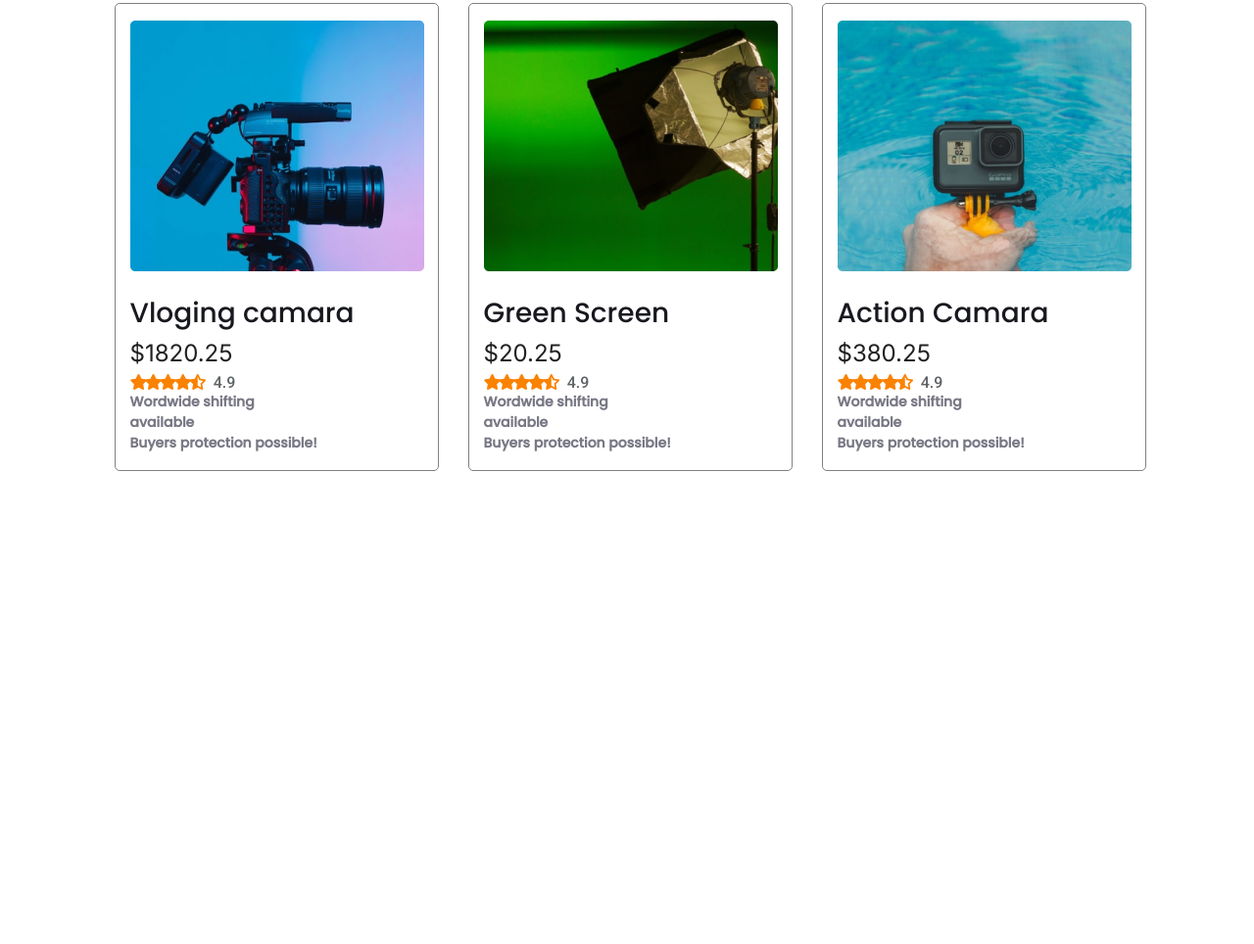
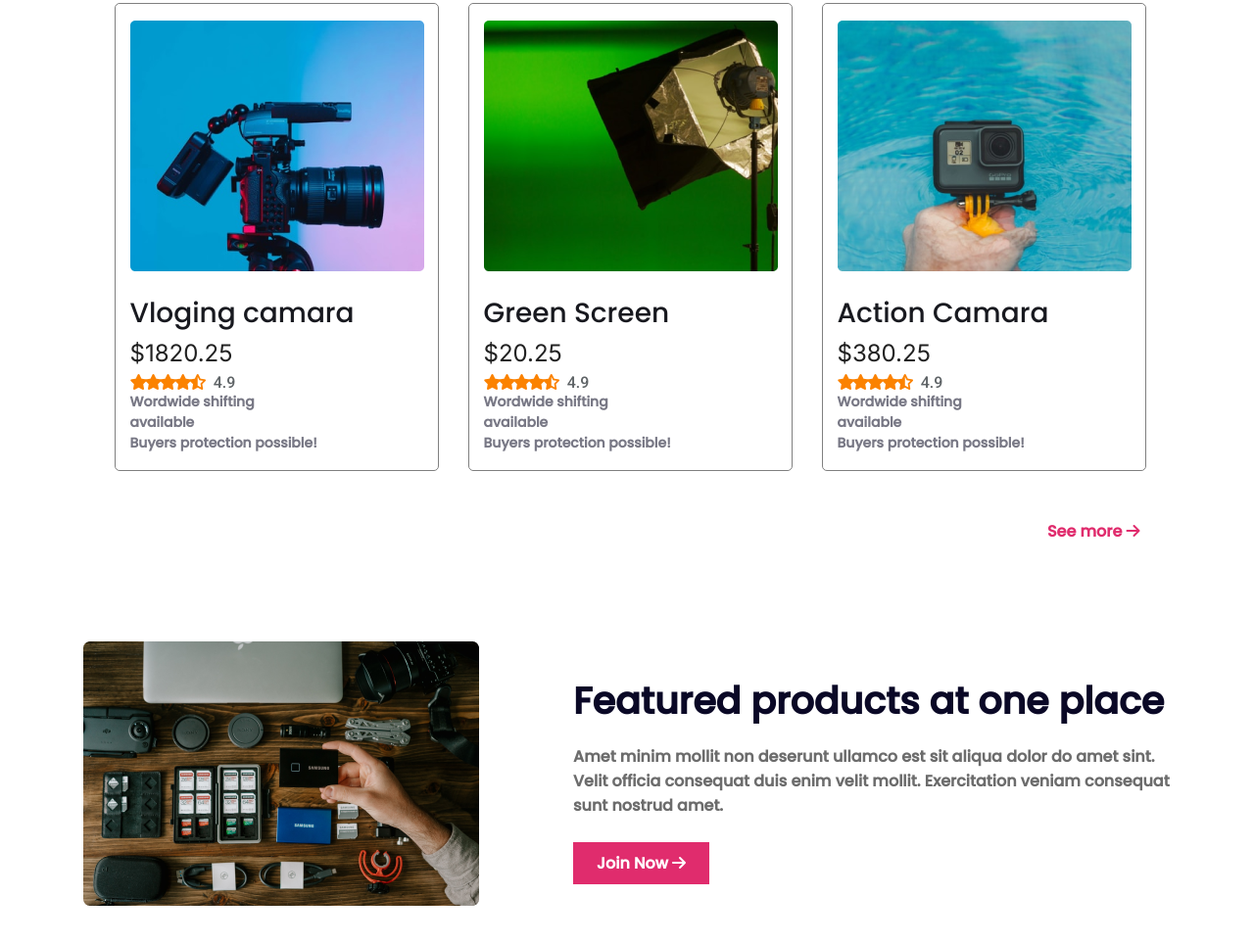
Before and after one commit to Alok52682/practice-2.1, a plain HTML site: page index.html in a window 1280 px wide. Shown: the part 1837-2801 px from the top of the page at 98% size. Before the commit the page ends 2318 px from the top, so only its background shows below. Drawn offline with Linux system fonts and the light colour scheme.

Commit message:
web body complete

```diff
--- a/index.html
+++ b/index.html
@@ -261,7 +261,22 @@
 
 
             </div>
+            <span class="see-more"><a href="">See more <i class="fa-solid fa-arrow-right"></i></a></span>
         </section>
+        <section class="feature-section">
+            <div>
+                <img src="images/gear.png" alt="">
+            </div>
+            <div class="feature-info">
+                <h2 class="feature-title">Featured products at one place</h2>
+                <p class="feature-exp">Amet minim mollit non deserunt ullamco est sit aliqua dolor do amet sint. Velit
+                    officia consequat
+                    duis enim velit mollit. Exercitation veniam consequat sunt nostrud amet.</p>
+                <div class="join"><a href="">Join Now <i class="fa-solid fa-arrow-right"></i></a>
+                </div>
+            </div>
+        </section>
+
     </main>
 </body>
 
--- a/styles/style.css
+++ b/styles/style.css
@@ -124,6 +124,7 @@ main {
 .popular-collection {
     /* border: 1px solid coral; */
     width: 1047px;
+    margin-bottom: 100px;
 }
 
 .collection-title {
@@ -139,6 +140,7 @@ main {
     display: grid;
     grid-template-columns: repeat(3, 1fr);
     gap: 30px;
+    margin-bottom: 50px;
 }
 
 .collection {
@@ -198,3 +200,56 @@ main {
     font-size: 14px;
     margin: 0;
 }
+
+.popular-collection .see-more {
+    display: flex;
+    justify-content: flex-end;
+}
+
+.popular-collection span a {
+    color: #E02C6D;
+    text-decoration: none;
+    font-family: 'Poppins';
+    font-style: normal;
+    font-weight: 700;
+    font-size: 16px;
+    line-height: 24px;
+}
+
+/*-------------------
+  Feature stylesheet
+---------------------*/
+.feature-section {
+    display: flex;
+    margin-bottom: 100px;
+}
+
+.feature-info {
+    width: 610px;
+    height: 224px;
+    margin-left: 96px;
+}
+
+.feature-title {
+    color: #0A0826;
+    font-weight: 700;
+    font-size: 38px;
+    margin-bottom: 8px;
+}
+
+.feature-exp {
+    color: #6C6C6C;
+    font-weight: 700;
+    font-size: 16px;
+    margin-bottom: 34px;
+}
+
+.feature-info .join a {
+    color: #FFFFFF;
+    background-color: #E02C6D;
+    text-decoration: none;
+    font-weight: 700;
+    font-size: 16px;
+    line-height: 24px;
+    padding: 10px 24px;
+}
```
